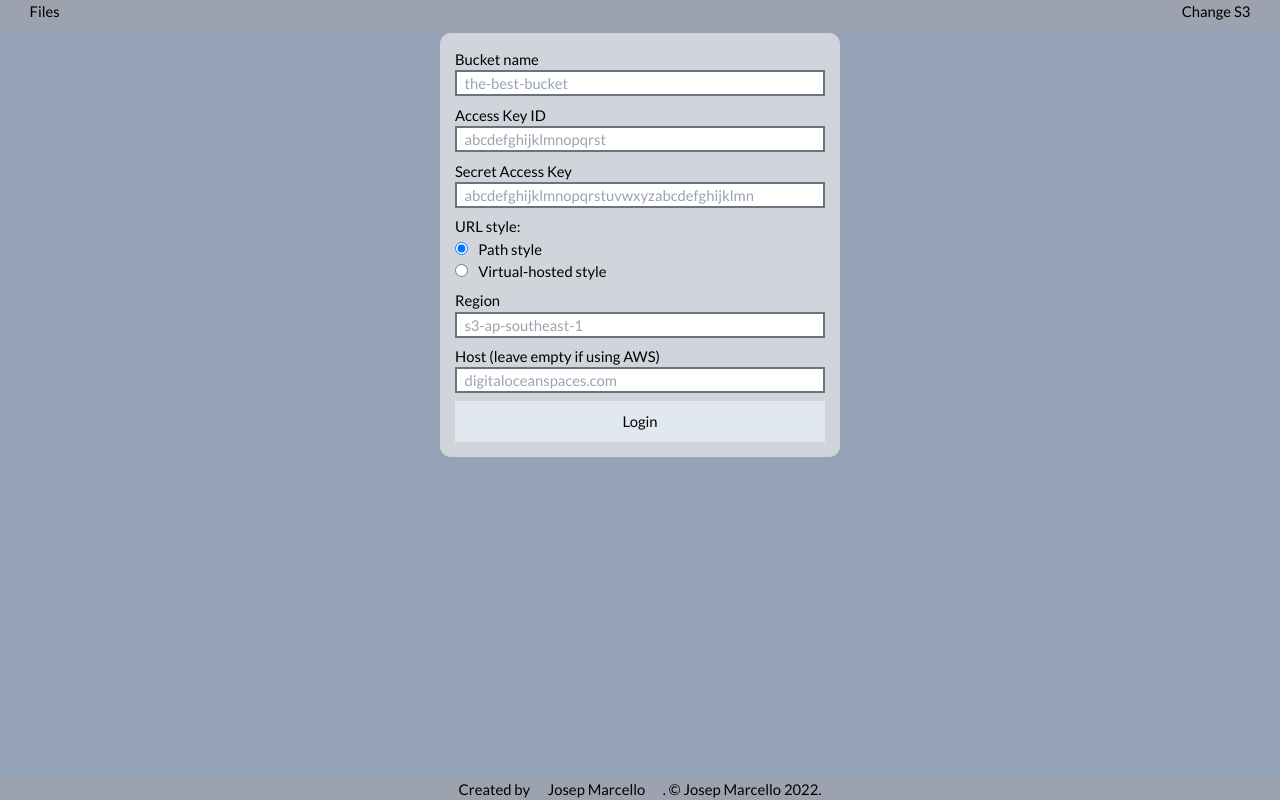
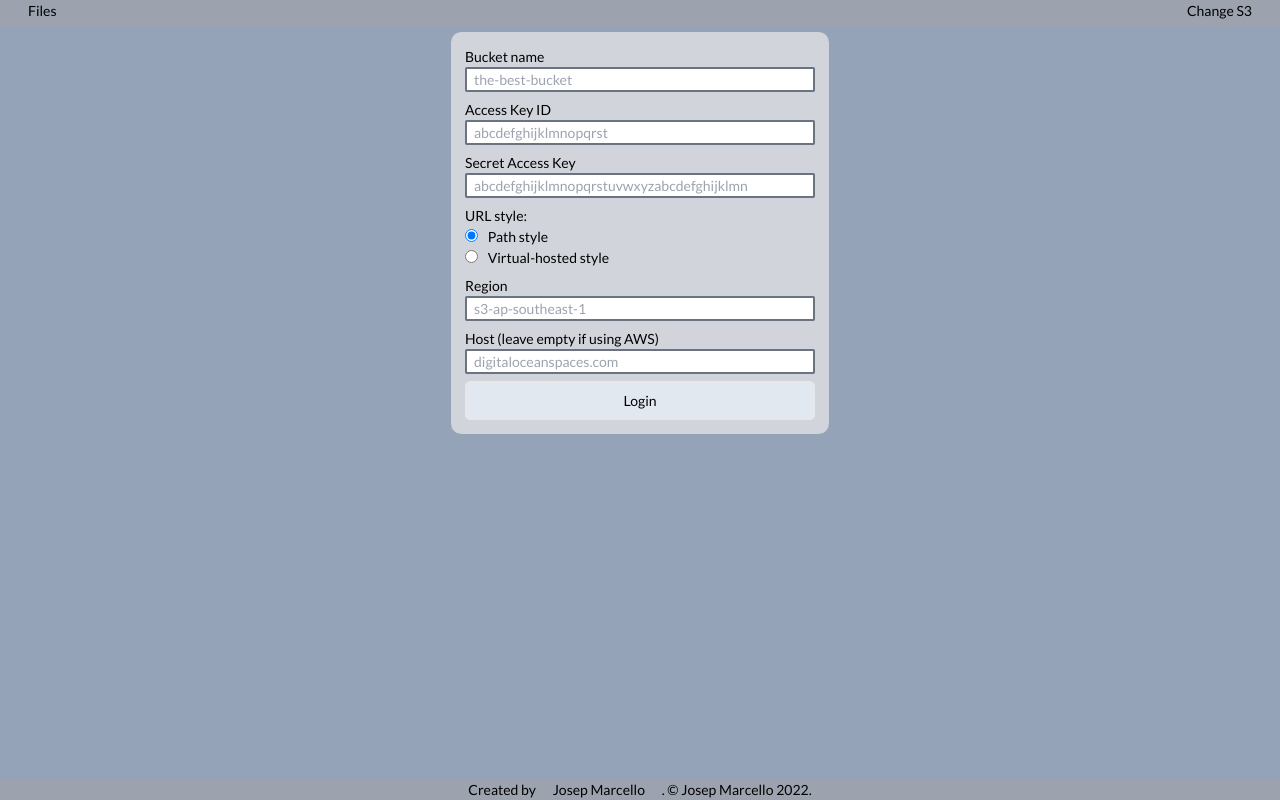
Before and after one commit to jspmarc/s3-browser, a Vue app: page / in a window 1280 px wide. Built offline with nearby package versions, Linux system fonts and the light colour scheme; the HTML template or start-up script is replaced by a standard one.

Commit message:
fix: styling

```diff
--- a/src/App.vue
+++ b/src/App.vue
@@ -72,3 +72,11 @@ a {
   @apply bg-gray-400 h-full px-4 hover:bg-slate-200;
 }
 </style>
+
+<style>
+input[type='text'],
+input[type='url'],
+input[type='password'] {
+  @apply border-2 border-gray-500 mb-2 px-2 rounded-sm w-[25rem];
+}
+</style>
--- a/src/components/browser-page/objects-pane.vue
+++ b/src/components/browser-page/objects-pane.vue
@@ -54,7 +54,7 @@ getObjects()
   <div class="flex flex-col w-full">
     <input
       v-model="searchQuery"
-      class="border-4 border-slate-500 px-2"
+      class="!w-full"
       type="text"
       placeholder="Search"
     >
--- a/src/index.css
+++ b/src/index.css
@@ -10,7 +10,7 @@
   --outer-content-height: calc(var(--footer-height) + var(--header-height));
 
   font-family: 'Lato', sans-serif;
-  font-size: clamp(14px, 1.85vmin, 20px);
+  font-size: clamp(14px, 1.5vmin, 20px);
 }
 
 body {
--- a/src/views/auth-page.vue
+++ b/src/views/auth-page.vue
@@ -146,7 +146,7 @@ const submit = (e: Event) => {
     >
 
     <button
-      class="bg-slate-200 border-2 py-2 hover:bg-gray-100"
+      class="bg-slate-200 border-2 py-2 rounded-md hover:bg-gray-100"
       type="submit"
     >
       Login
@@ -155,9 +155,6 @@ const submit = (e: Event) => {
 </template>
 
 <style scoped>
-.input-class {
-  @apply border-2 border-gray-500 mb-2 px-2 w-[25rem];
-}
 .label-class {
   @apply font-normal;
 }
--- a/src/views/browser-page.vue
+++ b/src/views/browser-page.vue
@@ -26,7 +26,7 @@ generateClient().then((client) => (baseUrl.value = client.generateUrl()))
 </script>
 
 <template>
-  <div class="bg-gray-300 grid grid-cols-[1fr_9fr] mb-2 rounded-md w-full">
+  <div class="bg-gray-300 grid grid-cols-[1fr_9fr] mb-2 rounded-md w-full xl:grid-cols-[1fr_13fr]">
     <button
       class="bg-white mr-2 px-2 py-1 rounded-md hover:bg-slate-100"
       @click="
@@ -38,7 +38,9 @@ generateClient().then((client) => (baseUrl.value = client.generateUrl()))
     >
       Back
     </button>
-    <div class="bg-white px-2 inline-block rounded-md w-full">
+    <div
+      class="bg-white px-2 inline-block overflow-ellipsis overflow-hidden whitespace-nowrap rounded-md w-full"
+    >
       <span v-if="!fileMetadata">folder: </span>
       <span v-else>file: </span>
       <span class="w-full">{{ currentKey }}</span>
@@ -88,7 +90,7 @@ generateClient().then((client) => (baseUrl.value = client.generateUrl()))
 
 <style scoped>
 .preview {
-  @apply bg-white max-h-screen min-h-[80vh] w-auto;
+  @apply bg-white max-h-[85vh] min-h-[80vh] w-auto;
 }
 
 .preview.no-w {
```
